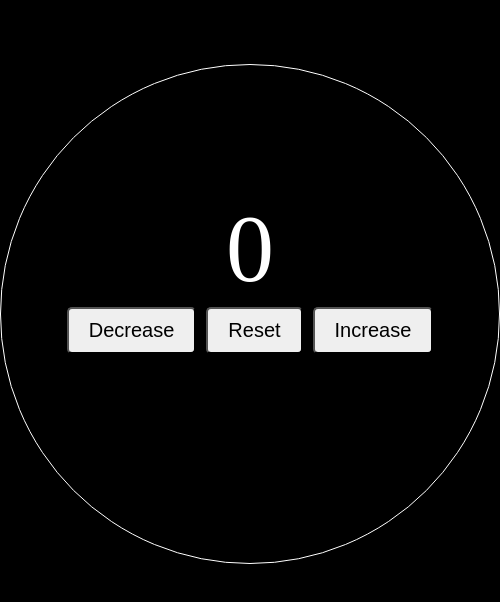
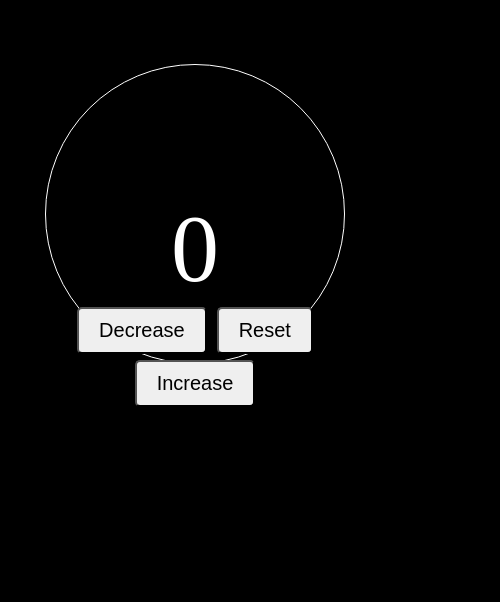
Before and after one commit to Temitope-Ajepe/Counter-Program, a plain HTML site: page index.html in a window 390 px wide. Shown: the whole page, 500 px wide, since content can reach past the window. Drawn offline with Linux system fonts and the light colour scheme.

Commit message:
added responsiveness

```diff
--- a/style.css
+++ b/style.css
@@ -36,3 +36,12 @@ body{
     background: black;
     color: white;
 }
+@media screen and (min-width: 328px){
+    .body{
+        width: 300px;
+        height: 300px;
+        margin: 4rem auto 2rem;
+        border: solid 1px white;
+        border-radius: 50%;
+    }
+}
```
